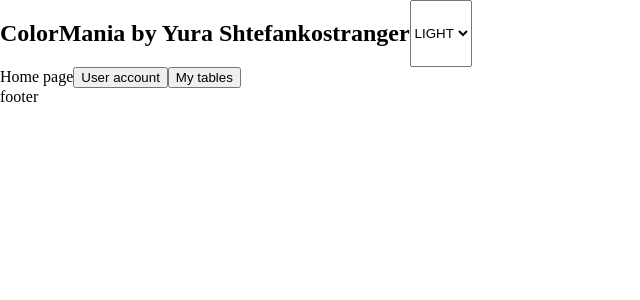
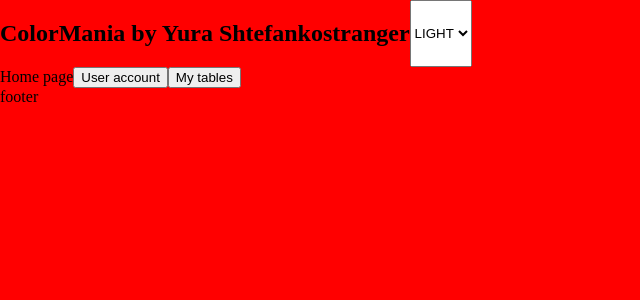
Before and after one commit to Viper-JSX/Colormania-React, a React (Create React App) app: page / in a window 1280 px wide. Shown: the top 300 px of the page, without its empty margins (0-640 px from the left). Built offline with nearby package versions, Linux system fonts and the light colour scheme.

Commit message:
Created 'css' folder, App.css was moved to this folder, created 2 files: light.css and dark.css

```diff
--- a/src/App.tsx
+++ b/src/App.tsx
@@ -1,4 +1,5 @@
-import './App.css';
+import "./css/App.css";
+
 import React, { useEffect } from 'react';
 
 import { useDispatch, useSelector } from 'react-redux';
@@ -15,7 +16,6 @@ import { useNavigate } from 'react-router';
 import { changeTheme, logout as doLogout } from './redux/action_functions';
 import { themeConfig } from './various_things/app_config';
 
-
 function App() {
     const dispatch = useDispatch();
     const user = useSelector((state: any) => state.user.user);
@@ -23,7 +23,6 @@ function App() {
     const message = useSelector((state:any) => state.message);
     const navigate = useNavigate();
     //console.log(message);
-
     //dispatch(setMessage({ messageText: "Nothing happened" }))
     useSelector((state:any) => console.log(state.theme));
 
@@ -33,6 +32,10 @@ function App() {
         }
     }, [])
 
+
+    if(true){
+        //import ('./App.css');
+    }
 
     function handleTablesSortCriteriaChnage(event: React.ChangeEvent<HTMLSelectElement>){
         if(event.target.value === "name" || event.target.value === "date"){
--- a/src/App.css
+++ b/src/css/App.css
@@ -5,6 +5,7 @@
 body{
     margin: 0;
     padding: 0;
+    background: red
 }
 
 header{
```
Also changed, not shown: src/css/dark.css (added), src/css/light.css (added).
